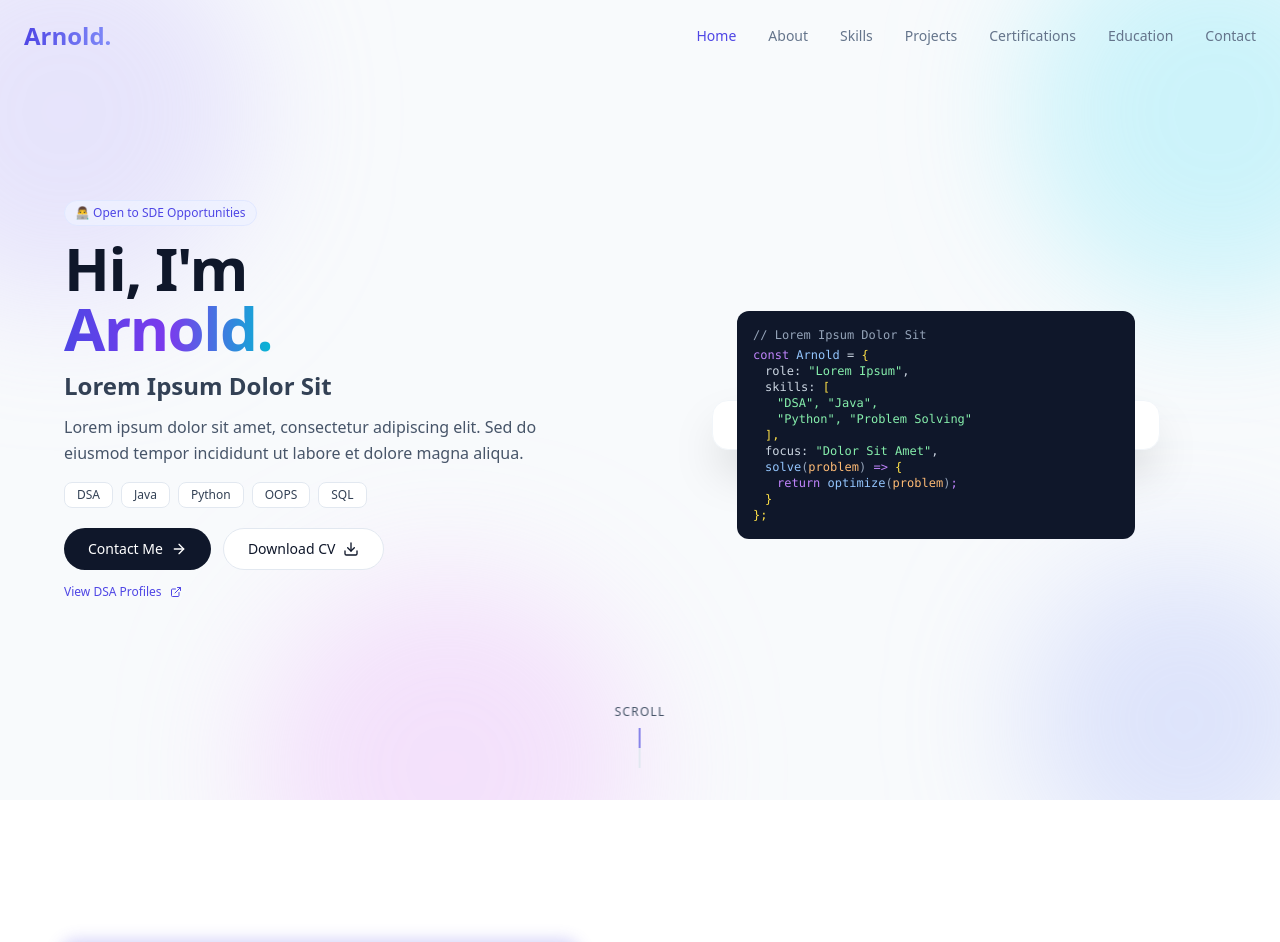
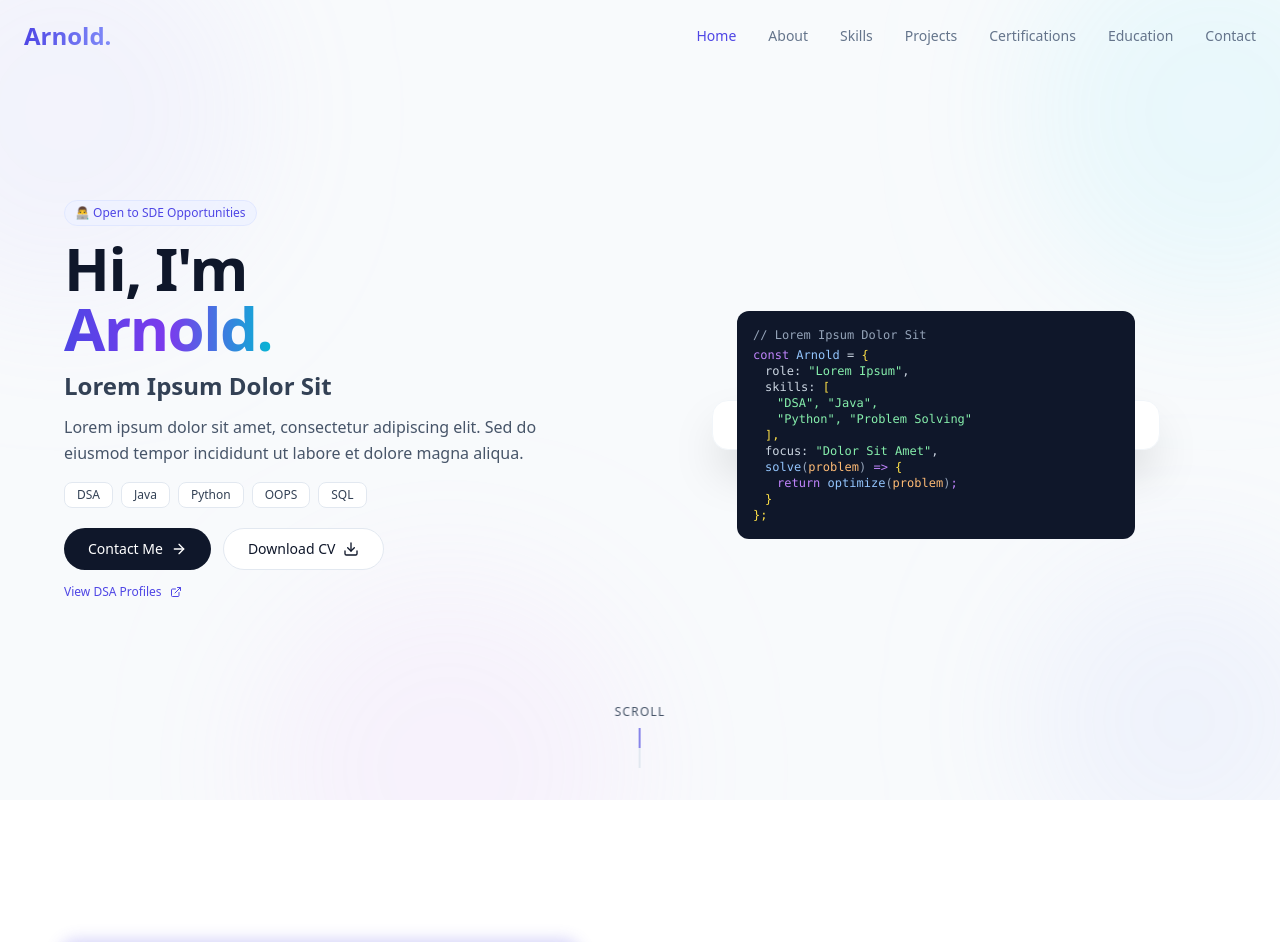
Before and after one commit to arnoldkankipati/portfolio_test, a React (Vite) app: page / in a window 1280 px wide. Shown: the top 942 px of the page. Built offline with nearby package versions, Linux system fonts and the light colour scheme.

Commit message:
a11y: fix desktop contrast - reduce hero blob opacity & fix placeholder links

```diff
--- a/src/components/Sections/Hero.jsx
+++ b/src/components/Sections/Hero.jsx
@@ -7,10 +7,10 @@ const Hero = () => {
 
             {/* Dynamic Background */}
             <div className="absolute top-0 left-0 w-full h-full overflow-hidden pointer-events-none">
-                <div className="absolute top-[-10%] left-[-10%] w-96 h-96 bg-violet-300 rounded-full mix-blend-multiply filter blur-3xl opacity-30 animate-blob"></div>
-                <div className="absolute top-[-10%] right-[-10%] w-96 h-96 bg-cyan-300 rounded-full mix-blend-multiply filter blur-3xl opacity-30 animate-blob animation-delay-2000"></div>
-                <div className="absolute bottom-[-20%] left-[20%] w-96 h-96 bg-fuchsia-300 rounded-full mix-blend-multiply filter blur-3xl opacity-30 animate-blob animation-delay-4000"></div>
-                <div className="absolute bottom-[-10%] right-[-5%] w-80 h-80 bg-indigo-300 rounded-full mix-blend-multiply filter blur-3xl opacity-30 animate-blob animation-delay-2000"></div>
+                <div className="absolute top-[-10%] left-[-10%] w-96 h-96 bg-violet-300 rounded-full mix-blend-multiply filter blur-3xl opacity-10 animate-blob"></div>
+                <div className="absolute top-[-10%] right-[-10%] w-96 h-96 bg-cyan-300 rounded-full mix-blend-multiply filter blur-3xl opacity-10 animate-blob animation-delay-2000"></div>
+                <div className="absolute bottom-[-20%] left-[20%] w-96 h-96 bg-fuchsia-300 rounded-full mix-blend-multiply filter blur-3xl opacity-10 animate-blob animation-delay-4000"></div>
+                <div className="absolute bottom-[-10%] right-[-5%] w-80 h-80 bg-indigo-300 rounded-full mix-blend-multiply filter blur-3xl opacity-10 animate-blob animation-delay-2000"></div>
             </div>
 
             <div className="max-w-6xl w-full relative z-10 grid md:grid-cols-2 gap-8 items-center">
--- a/src/data/portfolio.js
+++ b/src/data/portfolio.js
@@ -34,7 +34,7 @@ export const portfolioData = {
             description: "Lorem ipsum dolor sit amet, consectetur adipiscing elit. Sed do eiusmod tempor incididunt ut labore et dolore magna aliqua.",
             focus: "Lorem, ipsum, dolor sit",
             stack: ["React", "LocalStorage", "JavaScript"],
-            github: "#",
+            github: "https://github.com/arnold/task-manager",
         },
         {
             id: 2,
@@ -42,7 +42,7 @@ export const portfolioData = {
             description: "Lorem ipsum dolor sit amet, consectetur adipiscing elit. Ut enim ad minim veniam, quis nostrud exercitation ullamco laboris.",
             focus: "Dolor, amet, consectetur",
             stack: ["JavaScript", "REST API", "HTML", "CSS"],
-            github: "#",
+            github: "https://github.com/arnold/weather-dashboard",
         },
         {
             id: 3,
```
